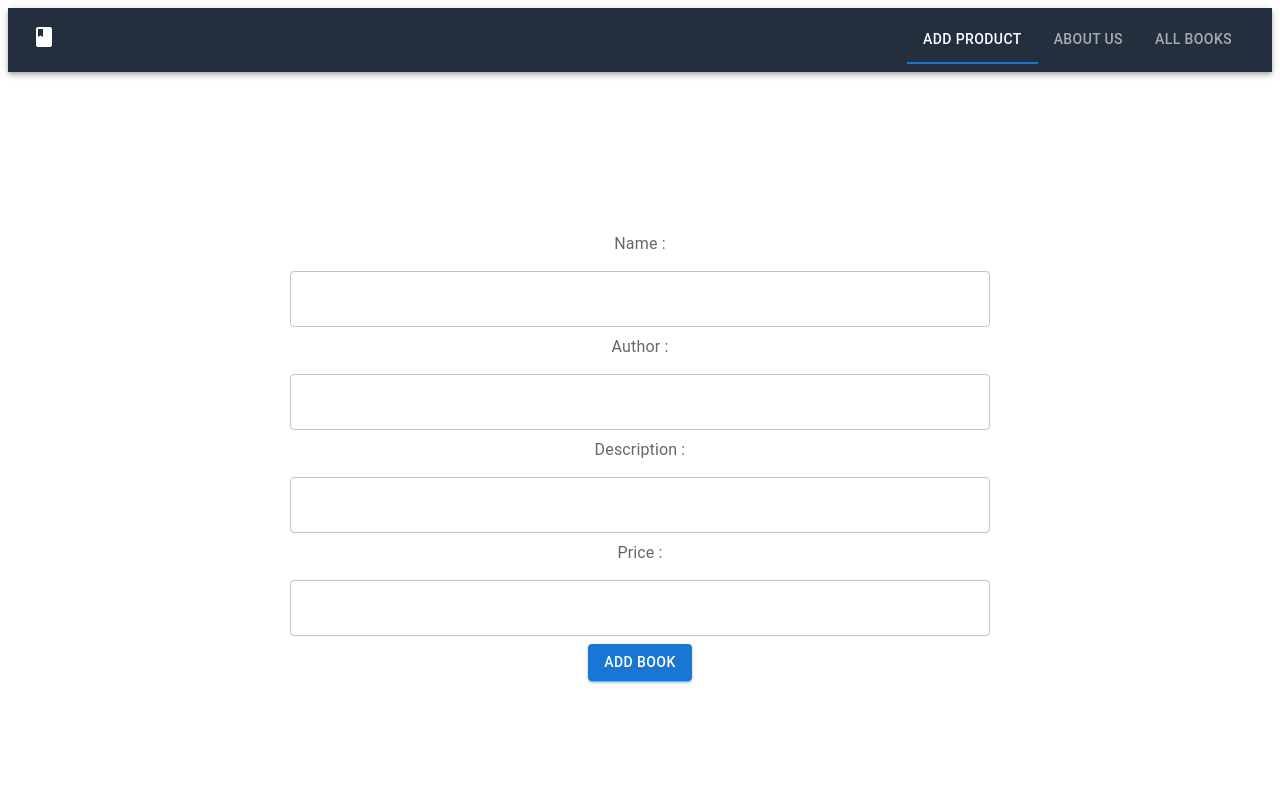
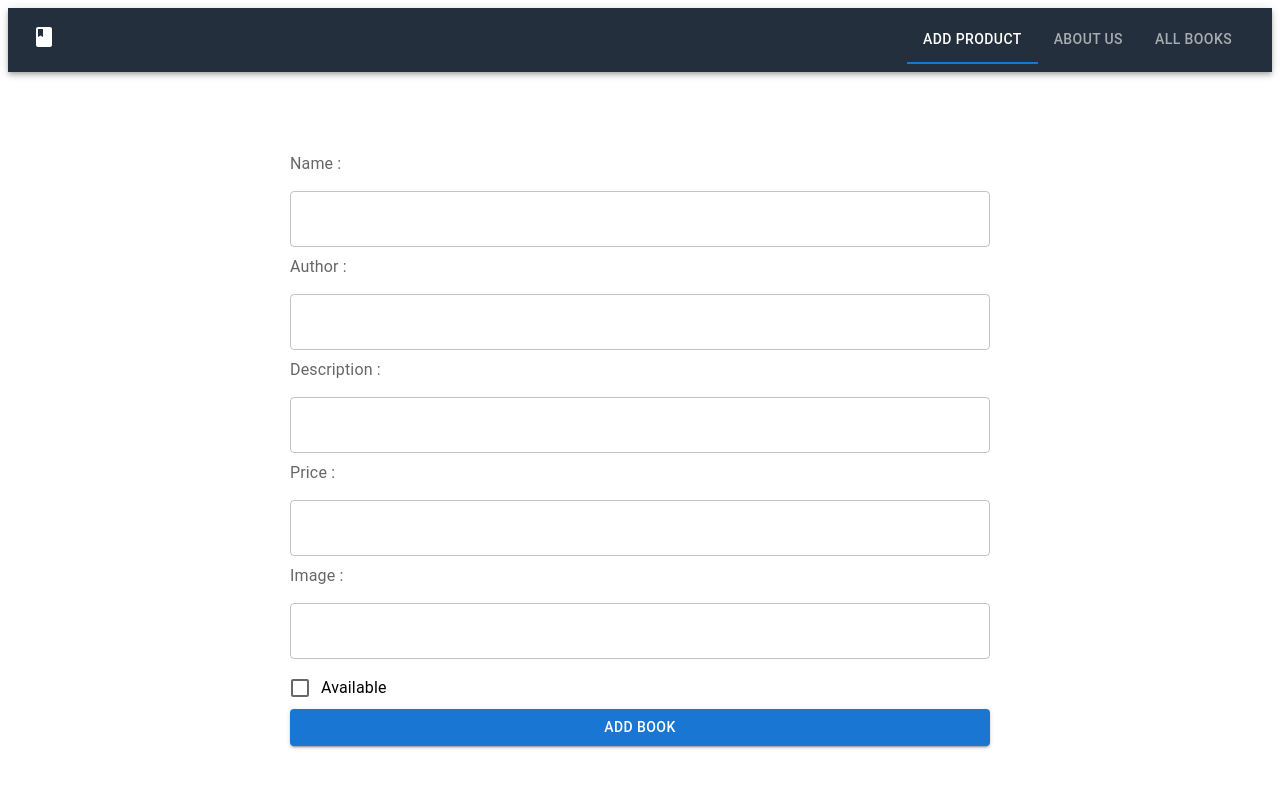
Before and after one commit to Nimasha-Madhushani/BookApp-Frontend, a React (Create React App) app: page /add in a window 1280 px wide. Shown: the top 788 px of the page. Built offline with nearby package versions, Linux system fonts and the light colour scheme.

Commit message:
add book

```diff
--- a/src/App.js
+++ b/src/App.js
@@ -1,25 +1,32 @@
-import {  BrowserRouter as Router,Route, Routes } from "react-router-dom";
+import { BrowserRouter as Router, Route, Routes } from "react-router-dom";
 import Header from "./components/Header";
-import Home from './components/Home'
-import AddBook from './components/AddBook'
-import Books from './components/Book/Books'
-
-import About from './components/About'
-
+import Home from "./components/Home";
+import AddBook from "./components/AddBook";
+import Books from "./components/Book/Books";
+import BookDetails from "./components/Book/BookDetails";
+import About from "./components/About";
 
 function App() {
   return (
     <div>
       <Router>
         <header>
-    <Header/>
+          <Header />
         </header>
         <main>
           <Routes>
-        <Route path="/"element={<Home/>} exact/>
-        <Route path="/add"element={<AddBook/>} exact/>
-        <Route path="/books"element={<Books/>} exact/>
-        <Route path="/about"element={<About/>} exact/>
+            <Route path="/" element={<Home />} exact />
+            <Route path="/add" element={<AddBook />} exact />
+            <Route path="/books" element={<Books />} exact />
+            <Route path="/about" element={<About />} exact />
+            <Route path="/books/:bid" element={<BookDetails />} exact />
+            {/* update book by bid,
+             1)go tourl
+              2)go to <BookDetails />
+              3)component will fetch id from the database via the get request
+              4)render all details
+              me bid ekama BookDetails wlat tyenna oni const id = useParams().bid;
+                */}
           </Routes>
         </main>
       </Router>
--- a/src/components/AddBook.js
+++ b/src/components/AddBook.js
@@ -1,50 +1,124 @@
-import { FormLabel, Box, TextField, Button } from "@mui/material";
-import React from "react";
+import {
+  FormControlLabel,
+  Checkbox,
+  FormLabel,
+  Box,
+  TextField,
+  Button,
+} from "@mui/material";
+import axios from "axios";
+import React, { useState } from "react";
+import { useNavigate } from "react-router-dom";
+const AddBook = () => {
+  const history = useNavigate();
+  //useNavigate is available in react-router-dom
+  //helps to send users to different urls
+  const [inputs, setInputs] = useState({
+    name: "",
+    author: "",
+    description: "",
+    price: "",
+    // available: false,
+    image: "",
+  });
+  const [checked, setChecked] = useState(false);
+  const handleChange = (e) => {
+    setInputs((prevState) => ({
+      ...prevState,
+      [e.target.name]: e.target.value,
+    }));
+    //console.log(e.target.name, "Value", e.target.value);
+  };
 
-const AddBook = () => {
+  const sendRequest = async () => {
+    await axios
+      .post("http://localhost:5000/books", {
+        name: String(inputs.name),
+        author: String(inputs.author),
+        description: String(inputs.description),
+        price: Number(inputs.price),
+        image: String(inputs.image),
+        available: Boolean(checked),
+      })
+      .then((res) => res.data);
+  }; //we put then because this is promise based, res inside then is callbacke variable
+
+  const handleSubmit = (e) => {
+    e.preventDefault(); //reload the page when ever the form is sent
+    console.log(inputs, checked);
+    sendRequest().then(() => history("/books"));
+  };
+
   return (
-    <form>
+    <form onSubmit={handleSubmit}>
       <Box
         display="flex"
+        flexDirection="column"
         justifyContent={"center"}
-        flexDirection="column"
         maxWidth={700}
-        alignItems={"center"}
+        alignContent={"center"}
         alignSelf="center"
         marginLeft={"auto"}
         marginRight="auto"
-
-        marginTop={20}
+        marginTop={10}
       >
         <FormLabel className="label">Name : </FormLabel>
         <TextField
+          value={inputs.name}
+          onChange={handleChange}
           margin="normal"
           fullWidth
           variant="outlined"
           name="name"
-        ></TextField>
+        />
         <FormLabel className="label">Author : </FormLabel>
         <TextField
+          value={inputs.author}
+          onChange={handleChange}
           margin="normal"
           fullWidth
           variant="outlined"
           name="author"
-        ></TextField>
+        />
         <FormLabel className="label">Description : </FormLabel>
         <TextField
+          value={inputs.description}
+          onChange={handleChange}
           margin="normal"
           fullWidth
           variant="outlined"
           name="description"
-        ></TextField>
+        />
         <FormLabel className="label">Price : </FormLabel>
         <TextField
+          value={inputs.price}
+          onChange={handleChange}
           type="number"
           margin="normal"
           fullWidth
           variant="outlined"
           name="price"
-        ></TextField>
+        />
+        <FormLabel className="label">Image : </FormLabel>
+        <TextField
+          value={inputs.image}
+          onChange={handleChange}
+          margin="normal"
+          fullWidth
+          variant="outlined"
+          name="image"
+        />
+        <FormControlLabel
+          control={
+            <Checkbox
+              checked={checked}
+              onChange={() => {
+                setChecked(!checked);
+              }}
+            />
+          }
+          label="Available"
+        />
         <Button variant="contained" type="submit">
           Add Book
         </Button>
--- a/src/components/Book/Book.css
+++ b/src/components/Book/Book.css
@@ -19,17 +19,17 @@ li {
   flex-direction: column;
   justify-content: center;
   padding: 1rem;
-  width: 30%;
+  width: 20%;
   margin-right: 20px;
   height: 100%;
   box-shadow: 5px 5px 10px #ccc;
   align-items: center;
 }
 
-.card > img {
-  height: 50%;
-  width: 100%;
-}
+/* .card > img {
+  height: 20%;
+  width: 20%;
+} */
 
 .card h3 {
   padding: 5px;
@@ -46,3 +46,8 @@ li {
 .card h3 {
   padding: 4px;
 }
+
+img{
+  height: 100px;
+  width: 100px;
+}
--- a/src/components/Book/Book.js
+++ b/src/components/Book/Book.js
@@ -3,7 +3,7 @@ import { Button } from "@mui/material";
 import "./Book.css";
 import Grid from "@mui/material/Grid";
 import Box from "@mui/material/Box";
-
+import { Link } from "react-router-dom";
 const Book = (props) => {
   const { _id, name, author, description, price, available, image } =
     props.book_props;
@@ -14,7 +14,7 @@ const Book = (props) => {
       <h3>{name}</h3>
       <p>{description}</p>
       <h3>Rs{price}</h3>
-      <Button sx={{ mt: "auto" }}>Update</Button>
+      <Button LinkComponent={Link} to={`/books/${_id}`} sx={{ mt: "auto" }}>Update</Button>
       <Button sx={{ mt: "auto" }}>Delete</Button>
     </div>
   );
--- a/src/components/Book/BookDetails.js
+++ b/src/components/Book/BookDetails.js
@@ -0,0 +1,19 @@
+import axios from "axios";
+import React, { useEffect } from "react";
+import { useParams } from "react-router-dom";
+
+const BookDetails = () => {
+  const id = useParams().bid;
+  console.log(id);
+  useEffect(() => {
+    const fetchHandler = async () => {
+      await axios.get(`http://localhost:500/books/${id}`).then((res) => {
+        console.log(res.data);
+      });
+    };
+    fetchHandler();
+  }, [id]); //whenever the id changed in url we can fetch that product with the id
+  return <div></div>;
+};
+
+export default BookDetails;
```
Lines whose indentation alone changed are shown as unchanged.
